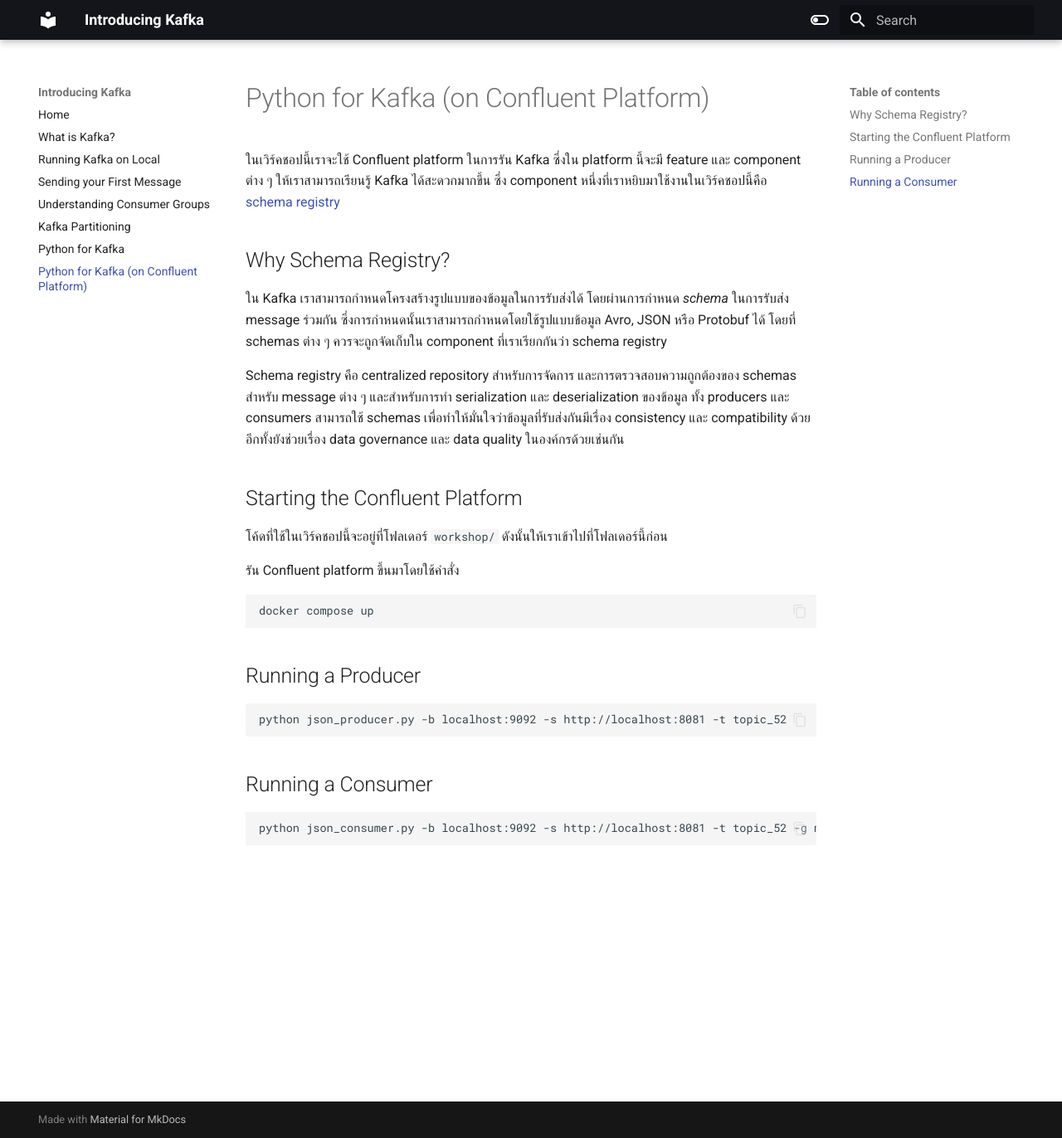
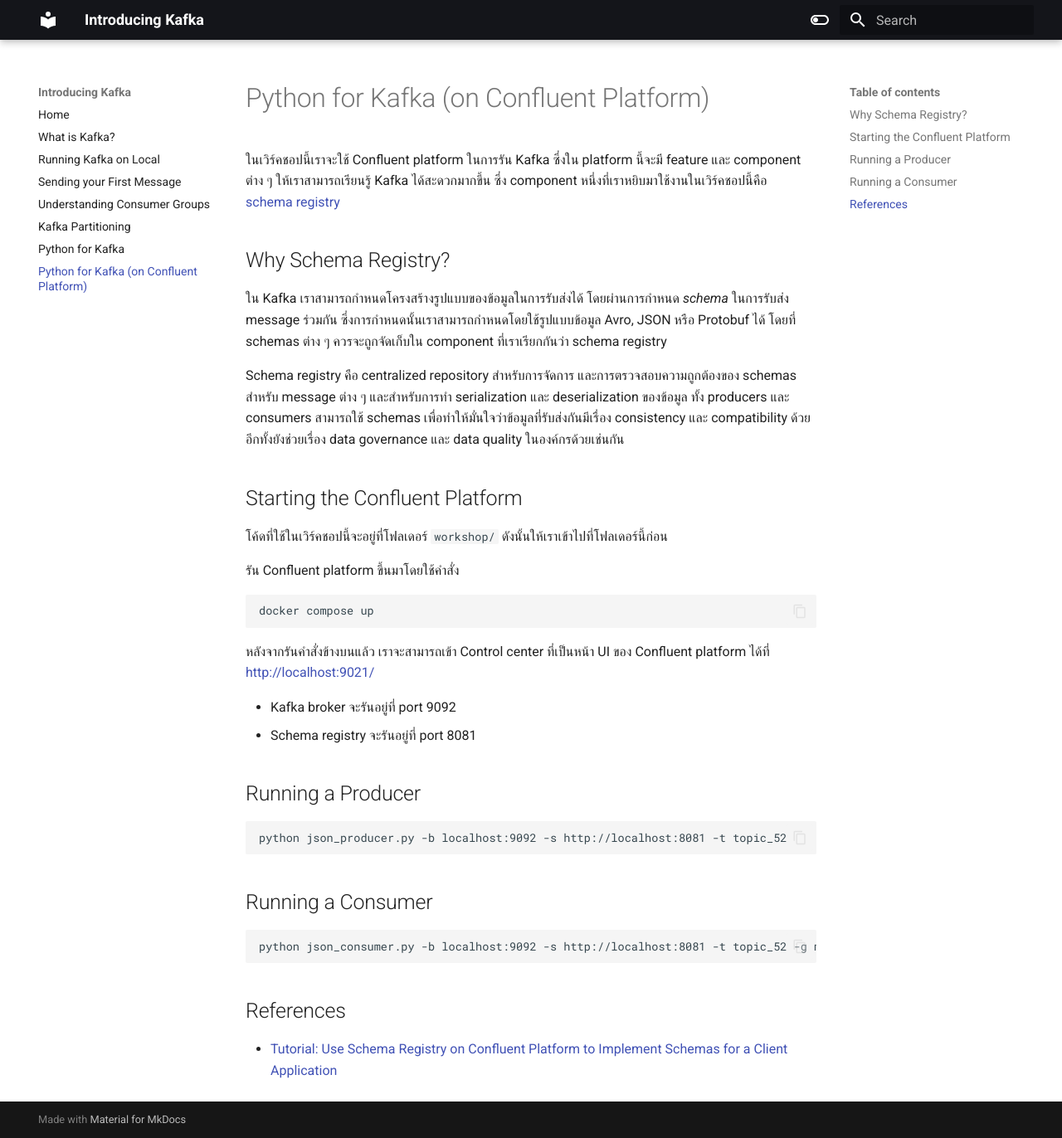
Before and after one commit to zkan/introducing-kafka, an MkDocs documentation site: the page built from docs/python-for-kafka-on-confluent-platform.md, in a window 1280 px wide and 1372 px high. Shown: the whole window at 83% size. Built offline with MkDocs 1.6.1 and Material for MkDocs 9.7.7, drawn with Linux system fonts in a browser that asks for light colours.

Commit message:
Say app port each service uses

````diff
--- a/docs/python-for-kafka-on-confluent-platform.md
+++ b/docs/python-for-kafka-on-confluent-platform.md
@@ -28,6 +28,12 @@
 docker compose up
 ```
 
+หลังจากรันคำสั่งข้างบนแล้ว เราจะสามารถเข้า Control center ที่เป็นหน้า UI ของ Confluent
+platform ได้ที่ [http://localhost:9021/](http://localhost:9021/){target=_blank}
+
+* Kafka broker จะรันอยู่ที่ port 9092
+* Schema registry จะรันอยู่ที่ port 8081
+
 ## Running a Producer
 
 ```bash
@@ -39,3 +45,7 @@
 ```bash
 python json_consumer.py -b localhost:9092 -s http://localhost:8081 -t topic_52 -g my-group
 ```
+
+## References
+
+* [Tutorial: Use Schema Registry on Confluent Platform to Implement Schemas for a Client Application](https://docs.confluent.io/platform/current/schema-registry/schema_registry_onprem_tutorial.html){target=_blank}
````
